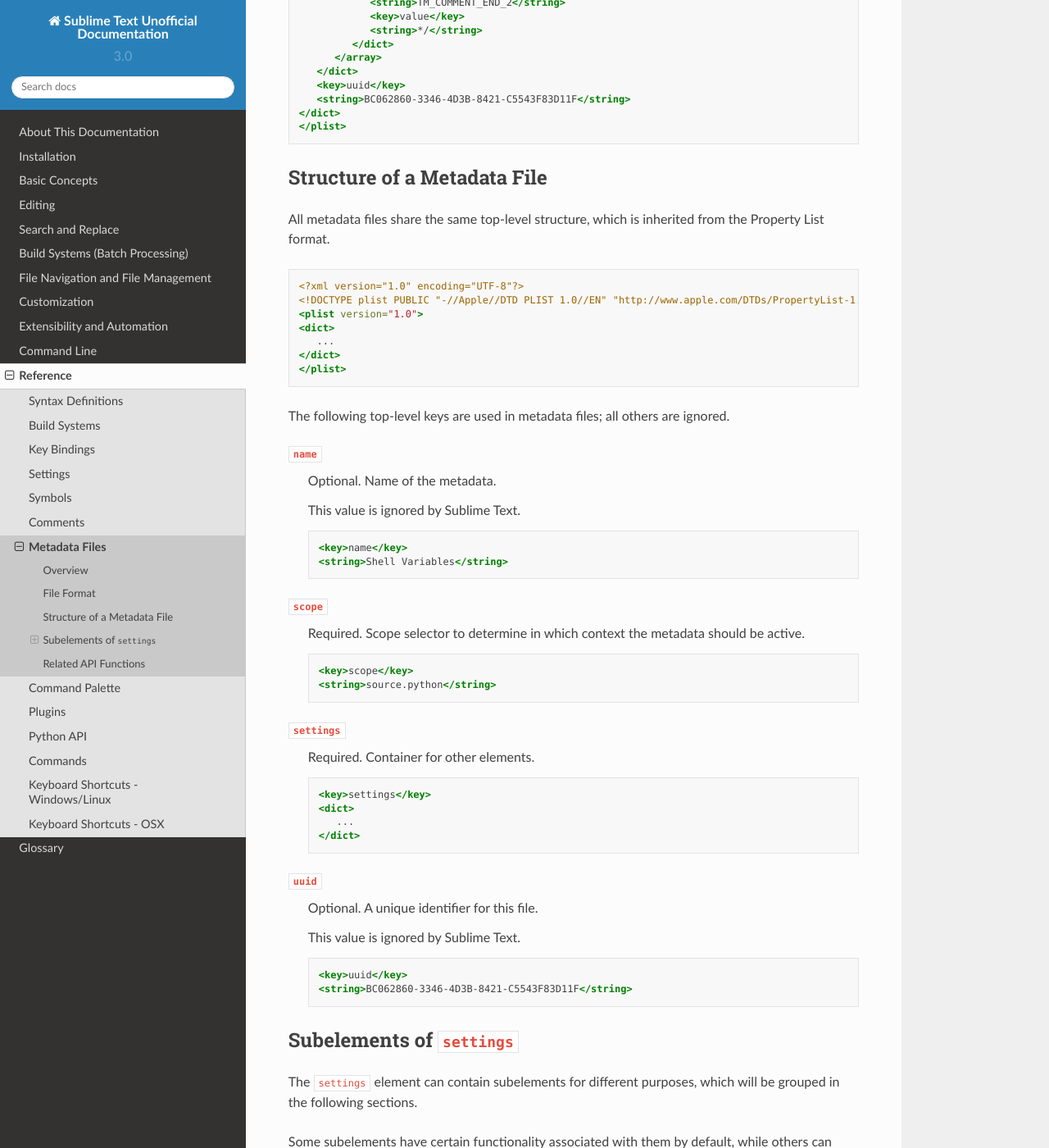
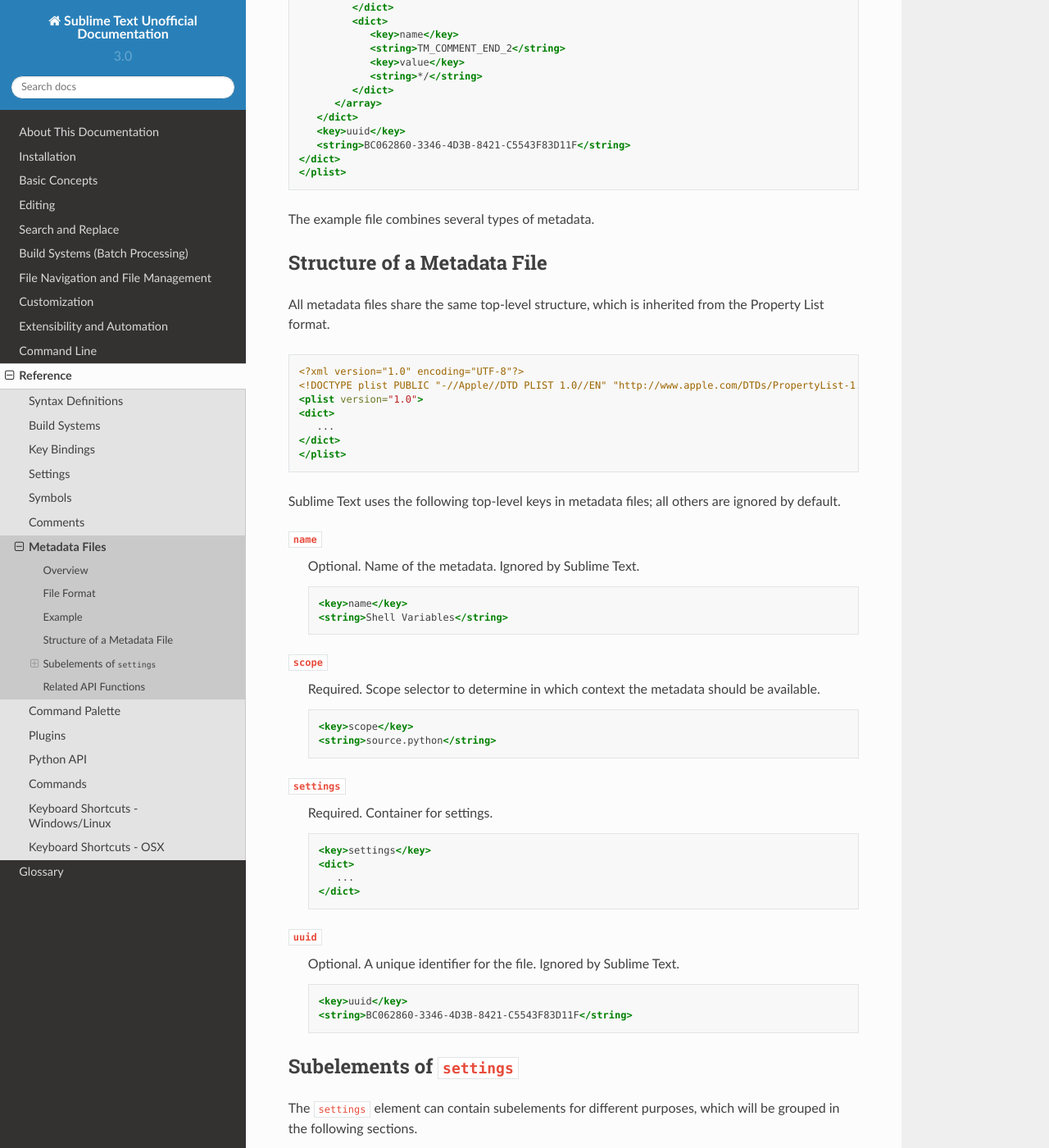
Before and after one commit to guillermooo/sublime-undocs, a Sphinx documentation site: the page built from source/reference/metadata.rst, in a window 1280 px wide and 1400 px high, scrolled down 1386 px. Shown: the whole window at 82% size. Built offline with Sphinx 7.4.7 and the Read the Docs theme 2.0.0, drawn with Linux system fonts in a browser that asks for light colours; some of the changed text lies outside the part shown.

Commit message:
edit metadata topic

```diff
--- a/source/reference/metadata.rst
+++ b/source/reference/metadata.rst
@@ -12,8 +12,8 @@
 
 .. XXX ref scope selectors
 
-These paremeters can be used for many purposes;
-for example:
+These paremeters can be used
+for many purposes; for example:
 
 - specifying the current comment markers,
   even within embedded source code,
@@ -34,10 +34,15 @@
 File Format
 ===========
 
-Metadata files have the ``.tmPreferences`` extension and use the
-Property List format. The file name can be arbitrary.
+Metadata files have the ``.tmPreferences`` extension
+and use the Property List format.
+The file name is ignored by Sublime Text.
 
 Metadata files are inherited from TextMate.
+
+
+Example
+=======
 
 Here's an example of a metadata file:
 
@@ -92,6 +97,9 @@
    </dict>
    </plist>
 
+The example file combines
+several types of metadata.
+
 
 Structure of a Metadata File
 ============================
@@ -109,14 +117,14 @@
    </dict>
    </plist>
 
-The following top-level keys are used in metadata files;
-all others are ignored.
+Sublime Text uses the following top-level keys
+in metadata files;
+all others are ignored by default.
 
 ``name``
    Optional.
    Name of the metadata.
-
-   This value is ignored by Sublime Text.
+   Ignored by Sublime Text.
 
    .. code-block:: xml
 
@@ -126,7 +134,7 @@
 ``scope``
    Required.
    Scope selector to determine
-   in which context the metadata should be active.
+   in which context the metadata should be available.
 
    .. XXX: refer to scopes here
 
@@ -137,7 +145,7 @@
 
 ``settings``
    Required.
-   Container for other elements.
+   Container for settings.
 
    .. code-block:: xml
 
@@ -148,9 +156,8 @@
 
 ``uuid``
    Optional.
-   A unique identifier for this file.
-
-   This value is ignored by Sublime Text.
+   A unique identifier for the file.
+   Ignored by Sublime Text.
 
    .. code-block:: xml
 
```
